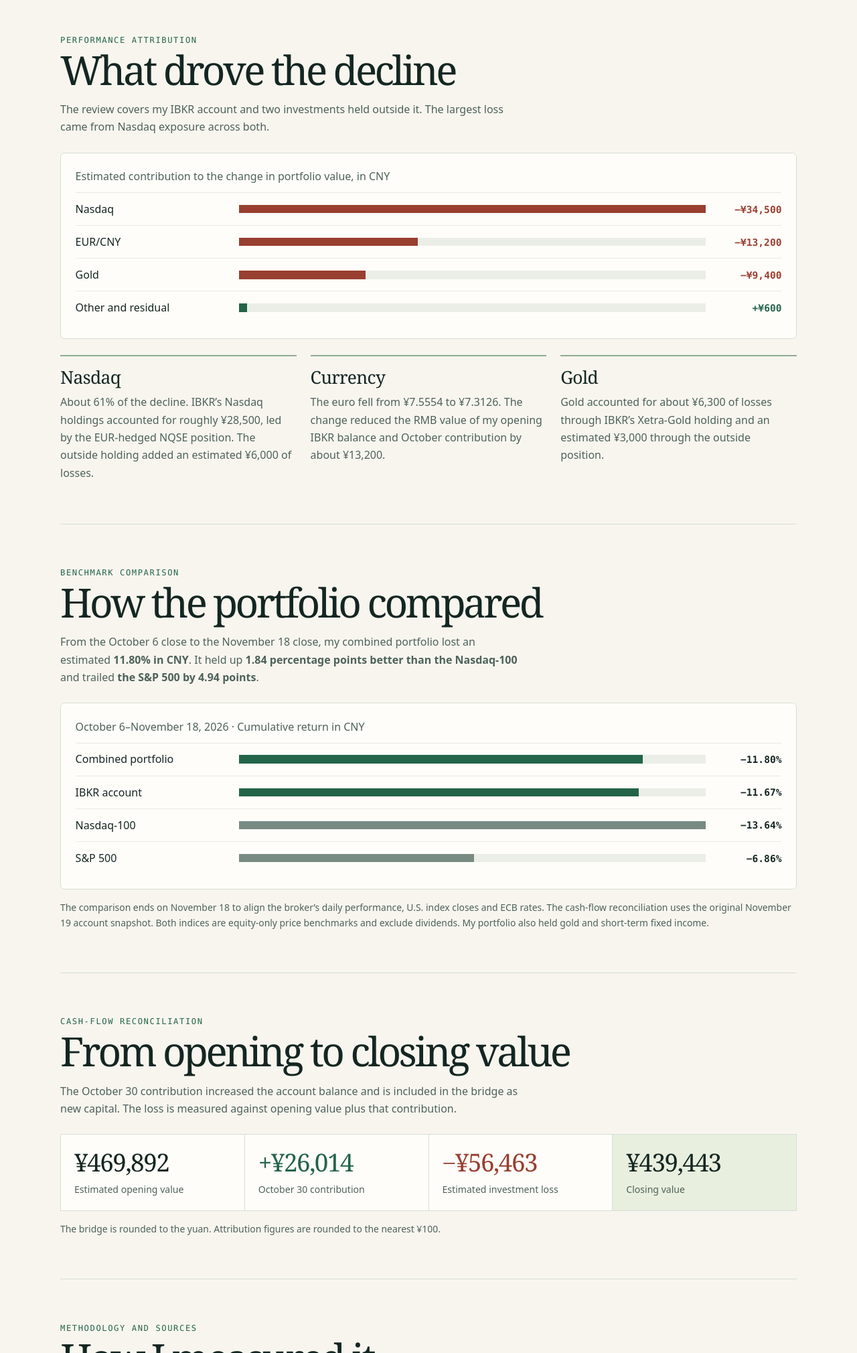
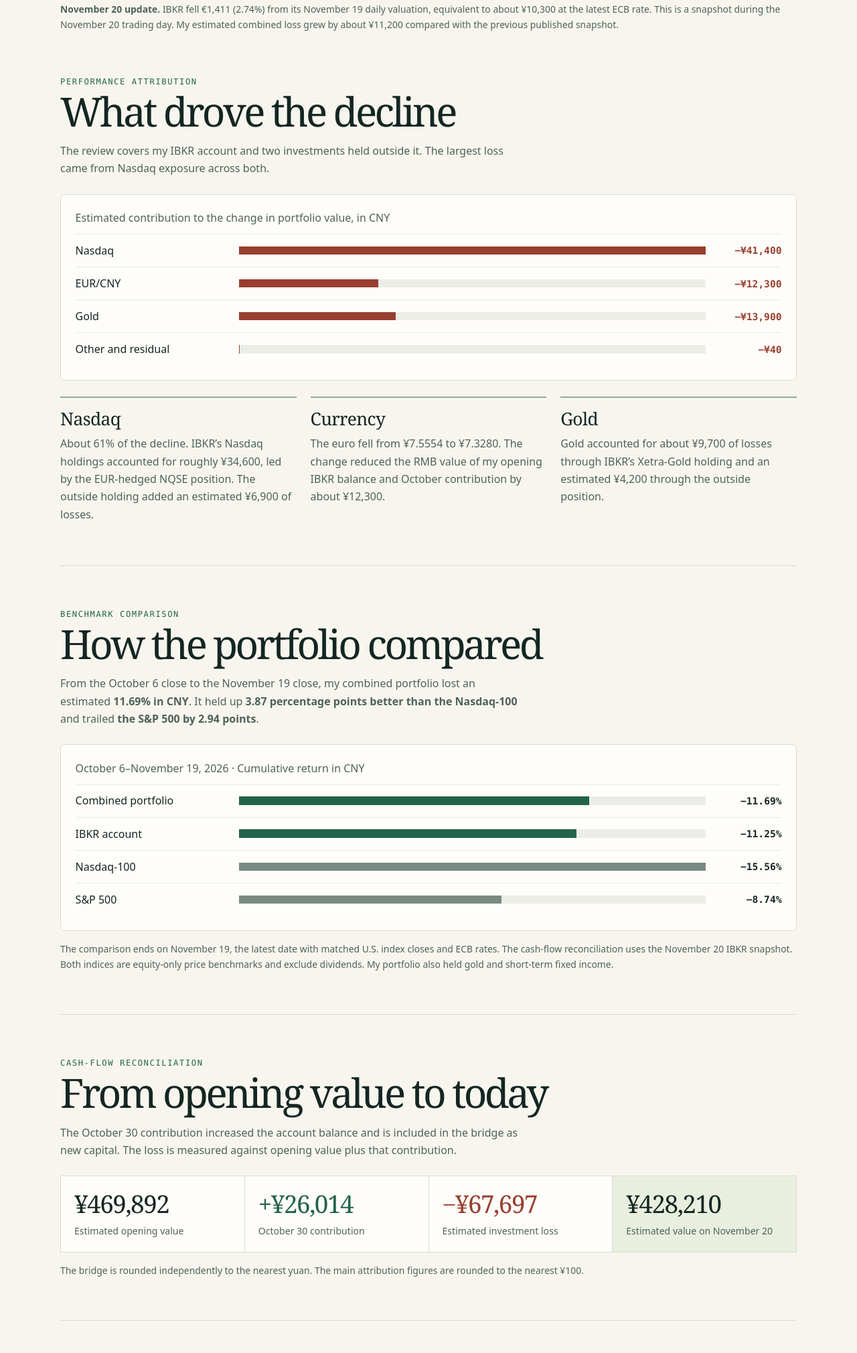
Before and after one commit to Charles-YYH/performance-report, a plain HTML site: page index.html in a window 1280 px wide. Shown: the part 780-2800 px from the top of the page at 67% size. Drawn offline with Linux system fonts and the light colour scheme.

Commit message:
Refresh portfolio drawdown for November 20

```diff
--- a/index.html
+++ b/index.html
@@ -3,7 +3,7 @@
 <head>
 <meta charset="utf-8">
 <meta name="viewport" content="width=device-width,initial-scale=1">
-<meta name="description" content="A personal portfolio drawdown review from 6 October to 19 November 2026, measured in Chinese yuan.">
+<meta name="description" content="A personal portfolio drawdown review from 6 October to 20 November 2026, measured in Chinese yuan.">
 <meta name="color-scheme" content="light">
 <title>Portfolio Performance Report · October–November 2026</title>
 <style>
@@ -56,7 +56,6 @@ section > .eyebrow { color: var(--green); }
 .bar-row { display: grid; grid-template-columns: minmax(8.6rem, 1fr) minmax(0, 3fr) 6.3rem; gap: .8rem; align-items: center; padding: .68rem 0; border-top: 1px solid #e6ebe4; }
 .bar-track { position: relative; height: .78rem; background: #ebeee7; }
 .bar-track i { display: block; width: var(--share); height: 100%; background: var(--rust); }
-.bar-track .positive { background: var(--green); }
 .benchmark .bar-track i { background: #788b82; }
 .benchmark .bar-track .portfolio { background: var(--green); }
 .bar-row strong { text-align: right; white-space: nowrap; font: 600 .91rem var(--mono); }
@@ -130,88 +129,89 @@ footer { padding: 1.5rem 0 2rem; color: var(--muted); font-size: .85rem; }
   </div>
   <div class="wrap hero-body">
     <div>
-      <p class="eyebrow"><time datetime="2026-10-06">06 Oct</time> — <time datetime="2026-11-19">19 Nov 2026</time></p>
+      <p class="eyebrow"><time datetime="2026-10-06">06 Oct</time> — <time datetime="2026-11-20">20 Nov 2026</time></p>
       <h1>Portfolio<br>performance report</h1>
-      <p class="hero-copy">I reviewed the decline from my IBKR year-to-date performance peak to understand what it cost in yuan. Nasdaq was the largest driver, followed by the weaker euro and a decline in gold.</p>
+      <p class="hero-copy">I reviewed the decline from my IBKR year-to-date performance peak to understand what it cost in yuan. Nasdaq was the largest driver, followed by gold and the weaker euro.</p>
     </div>
     <div class="hero-number">
       <div class="eyebrow">Estimated investment loss · CNY</div>
-      <strong class="display">−¥56,500</strong>
-      <p>11.4% of opening value plus contributions</p>
+      <strong class="display">−¥67,700</strong>
+      <p>13.7% of opening value plus contributions</p>
     </div>
   </div>
 </header>
 <main class="wrap">
   <div class="metrics" aria-label="Portfolio summary">
-    <div class="metric"><strong>¥439,400</strong><span>Closing investment value</span></div>
-    <div class="metric"><strong>−8.74%</strong><span>IBKR time-weighted return in EUR through 18 Nov</span></div>
-    <div class="metric"><strong>−3.21%</strong><span>EUR/CNY reference-rate change</span></div>
+    <div class="metric"><strong>¥428,200</strong><span>Latest estimated investment value</span></div>
+    <div class="metric"><strong>−11.00%</strong><span>IBKR time-weighted return in EUR through the 20 Nov snapshot</span></div>
+    <div class="metric"><strong>−3.01%</strong><span>EUR/CNY reference-rate change</span></div>
   </div>
+  <p class="note"><strong>November 20 update.</strong> IBKR fell €1,411 (2.74%) from its November 19 daily valuation, equivalent to about ¥10,300 at the latest ECB rate. This is a snapshot during the November 20 trading day. My estimated combined loss grew by about ¥11,200 compared with the previous published snapshot.</p>
   <section id="attribution" aria-labelledby="attribution-heading">
     <div class="eyebrow">Performance attribution</div>
     <h2 id="attribution-heading">What drove the decline</h2>
     <p class="lede">The review covers my IBKR account and two investments held outside it. The largest loss came from Nasdaq exposure across both.</p>
     <figure class="attribution">
       <figcaption>Estimated contribution to the change in portfolio value, in CNY</figcaption>
-      <div class="bar-row"><span>Nasdaq</span><span class="bar-track" aria-hidden="true"><i style="--share:100%"></i></span><strong class="loss">−¥34,500</strong></div>
-      <div class="bar-row"><span>EUR/CNY</span><span class="bar-track" aria-hidden="true"><i style="--share:38.3%"></i></span><strong class="loss">−¥13,200</strong></div>
-      <div class="bar-row"><span>Gold</span><span class="bar-track" aria-hidden="true"><i style="--share:27.1%"></i></span><strong class="loss">−¥9,400</strong></div>
-      <div class="bar-row"><span>Other and residual</span><span class="bar-track" aria-hidden="true"><i class="positive" style="--share:1.7%"></i></span><strong class="gain">+¥600</strong></div>
+      <div class="bar-row"><span>Nasdaq</span><span class="bar-track" aria-hidden="true"><i style="--share:100%"></i></span><strong class="loss">−¥41,400</strong></div>
+      <div class="bar-row"><span>EUR/CNY</span><span class="bar-track" aria-hidden="true"><i style="--share:29.8%"></i></span><strong class="loss">−¥12,300</strong></div>
+      <div class="bar-row"><span>Gold</span><span class="bar-track" aria-hidden="true"><i style="--share:33.6%"></i></span><strong class="loss">−¥13,900</strong></div>
+      <div class="bar-row"><span>Other and residual</span><span class="bar-track" aria-hidden="true"><i style="--share:.1%"></i></span><strong class="loss">−¥40</strong></div>
     </figure>
     <div class="columns">
       <article>
         <h3>Nasdaq</h3>
-        <p>About 61% of the decline. IBKR’s Nasdaq holdings accounted for roughly ¥28,500, led by the EUR-hedged NQSE position. The outside holding added an estimated ¥6,000 of losses.</p>
+        <p>About 61% of the decline. IBKR’s Nasdaq holdings accounted for roughly ¥34,600, led by the EUR-hedged NQSE position. The outside holding added an estimated ¥6,900 of losses.</p>
       </article>
       <article>
         <h3>Currency</h3>
-        <p>The euro fell from ¥7.5554 to ¥7.3126. The change reduced the RMB value of my opening IBKR balance and October contribution by about ¥13,200.</p>
+        <p>The euro fell from ¥7.5554 to ¥7.3280. The change reduced the RMB value of my opening IBKR balance and October contribution by about ¥12,300.</p>
       </article>
       <article>
         <h3>Gold</h3>
-        <p>Gold accounted for about ¥6,300 of losses through IBKR’s Xetra-Gold holding and an estimated ¥3,000 through the outside position.</p>
+        <p>Gold accounted for about ¥9,700 of losses through IBKR’s Xetra-Gold holding and an estimated ¥4,200 through the outside position.</p>
       </article>
     </div>
   </section>
   <section id="benchmarks" aria-labelledby="benchmarks-heading">
     <div class="eyebrow">Benchmark comparison</div>
     <h2 id="benchmarks-heading">How the portfolio compared</h2>
-    <p class="lede">From the October 6 close to the November 18 close, my combined portfolio lost an estimated <strong>11.80% in CNY</strong>. It held up <strong>1.84 percentage points better than the Nasdaq-100</strong> and trailed <strong>the S&amp;P 500 by 4.94 points</strong>.</p>
+    <p class="lede">From the October 6 close to the November 19 close, my combined portfolio lost an estimated <strong>11.69% in CNY</strong>. It held up <strong>3.87 percentage points better than the Nasdaq-100</strong> and trailed <strong>the S&amp;P 500 by 2.94 points</strong>.</p>
     <figure class="attribution benchmark">
-      <figcaption>October 6–November 18, 2026 · Cumulative return in CNY</figcaption>
-      <div class="bar-row"><span>Combined portfolio</span><span class="bar-track" aria-hidden="true"><i class="portfolio" style="--share:86.5%"></i></span><strong>−11.80%</strong></div>
-      <div class="bar-row"><span>IBKR account</span><span class="bar-track" aria-hidden="true"><i class="portfolio" style="--share:85.6%"></i></span><strong>−11.67%</strong></div>
-      <div class="bar-row"><span>Nasdaq-100</span><span class="bar-track" aria-hidden="true"><i style="--share:100%"></i></span><strong>−13.64%</strong></div>
-      <div class="bar-row"><span>S&amp;P 500</span><span class="bar-track" aria-hidden="true"><i style="--share:50.3%"></i></span><strong>−6.86%</strong></div>
+      <figcaption>October 6–November 19, 2026 · Cumulative return in CNY</figcaption>
+      <div class="bar-row"><span>Combined portfolio</span><span class="bar-track" aria-hidden="true"><i class="portfolio" style="--share:75.1%"></i></span><strong>−11.69%</strong></div>
+      <div class="bar-row"><span>IBKR account</span><span class="bar-track" aria-hidden="true"><i class="portfolio" style="--share:72.3%"></i></span><strong>−11.25%</strong></div>
+      <div class="bar-row"><span>Nasdaq-100</span><span class="bar-track" aria-hidden="true"><i style="--share:100%"></i></span><strong>−15.56%</strong></div>
+      <div class="bar-row"><span>S&amp;P 500</span><span class="bar-track" aria-hidden="true"><i style="--share:56.2%"></i></span><strong>−8.74%</strong></div>
     </figure>
-    <p class="note">The comparison ends on November 18 to align the broker’s daily performance, U.S. index closes and ECB rates. The cash-flow reconciliation uses the original November 19 account snapshot. Both indices are equity-only price benchmarks and exclude dividends. My portfolio also held gold and short-term fixed income.</p>
+    <p class="note">The comparison ends on November 19, the latest date with matched U.S. index closes and ECB rates. The cash-flow reconciliation uses the November 20 IBKR snapshot. Both indices are equity-only price benchmarks and exclude dividends. My portfolio also held gold and short-term fixed income.</p>
   </section>
   <section id="reconciliation" aria-labelledby="reconciliation-heading">
     <div class="eyebrow">Cash-flow reconciliation</div>
-    <h2 id="reconciliation-heading">From opening to closing value</h2>
+    <h2 id="reconciliation-heading">From opening value to today</h2>
     <p class="lede">The October 30 contribution increased the account balance and is included in the bridge as new capital. The loss is measured against opening value plus that contribution.</p>
     <div class="bridge" aria-label="Opening portfolio value plus new capital minus losses equals closing value">
       <div><strong>¥469,892</strong><span>Estimated opening value</span></div>
       <div><strong class="gain">+¥26,014</strong><span>October 30 contribution</span></div>
-      <div><strong class="loss">−¥56,463</strong><span>Estimated investment loss</span></div>
-      <div><strong>¥439,443</strong><span>Closing value</span></div>
+      <div><strong class="loss">−¥67,697</strong><span>Estimated investment loss</span></div>
+      <div><strong>¥428,210</strong><span>Estimated value on November 20</span></div>
     </div>
-    <p class="note">The bridge is rounded to the yuan. Attribution figures are rounded to the nearest ¥100.</p>
+    <p class="note">The bridge is rounded independently to the nearest yuan. The main attribution figures are rounded to the nearest ¥100.</p>
   </section>
   <section id="methodology" aria-labelledby="methodology-heading">
     <div class="eyebrow">Methodology and sources</div>
     <h2 id="methodology-heading">How I measured it</h2>
     <details open>
       <summary>IBKR balances, trades, and returns</summary>
-      <p>The opening and closing values came from IBKR’s October 6 close and the November 19 account snapshot used for the original review. The daily NAV and return series imply a €3,500 contribution on October 30. I used position sizes, historical prices and available executions to estimate the holding-level contributions.</p>
+      <p>The IBKR valuations came from the October 6 close and the latest November 20 account snapshot. The daily NAV and return series imply a €3,500 contribution on October 30. I used position sizes, historical prices and available executions to estimate the holding-level contributions.</p>
     </details>
     <details open>
       <summary>Currency translation</summary>
-      <p>I converted the opening balance, the contribution and the closing balance at their respective ECB reference rates. The latest reference rate available for this review was November 18. The EUR/CNY line measures the change in RMB value of the opening IBKR capital and the contribution. The other IBKR lines express the estimated EUR investment results in yuan at the ending rate.</p>
+      <p>I used ECB reference rates for the opening balance and contribution. For the November 20 snapshot and the daily change, I used the latest available reference rate from November 19. The EUR/CNY line measures the change in RMB value of the opening IBKR capital and the contribution. The other IBKR lines express the estimated EUR investment results in yuan at the ending rate.</p>
     </details>
     <details open>
       <summary>Outside investment estimates and scope</summary>
-      <p>I estimated the two outside holdings using QQQ and Xetra-Gold price changes through November 18, converted to CNY. The estimates assume both positions were held throughout the period with no cash flows. Actual fund returns may differ due to tracking, hedging, fees, or trade dates. The report covers investments only. Bank balances and other household assets are outside its scope.</p>
+      <p>I rolled forward the previously supplied outside holding values from the November 18 proxy marks using QQQ’s November 19 close and the November 20 Xetra-Gold mark, converted to CNY. The estimates assume both positions were held throughout the period with no cash flows. Actual fund returns may differ due to tracking, hedging, fees, or trade dates. The report covers investments only. Bank balances and other household assets are outside its scope.</p>
     </details>
     <details>
       <summary>Benchmark and portfolio return calculations</summary>
@@ -221,6 +221,7 @@ footer { padding: 1.5rem 0 2rem; color: var(--muted); font-size: .85rem; }
       <li><a href="https://www.ecb.europa.eu/stats/shared/pdf/eurofxref.pdf?9f6f9e9b5d98ef83660994fc1fcb22d8=">ECB · 6 Oct</a></li>
       <li><a href="https://www.ecb.europa.eu/stats/shared/pdf/eurofxref.pdf?e93c1d41ed5d08a215941b22e0b087cc=">ECB · 30 Oct</a></li>
       <li><a href="https://www.ecb.europa.eu/stats/shared/pdf/eurofxref.pdf?666ab079406294f020b60ce6813916c5=">ECB · 18 Nov</a></li>
+      <li><a href="https://www.ecb.europa.eu/stats/shared/pdf/eurofxref.pdf?2fb17ad5609af1f6a1662b9ac54a1283=">ECB · 19 Nov</a></li>
       <li><a href="https://www.ishares.com/uk/individual/en/products/304353/ishares-nasdaq-100-ucits-etf">iShares · NQSE</a></li>
       <li><a href="https://www.xetra-gold.com/en/investing-in-gold/">Deutsche Börse · Xetra-Gold</a></li>
       <li><a href="https://indexes.nasdaqomx.com/Index/Overview/NDX">Nasdaq · Nasdaq-100</a></li>
@@ -228,6 +229,6 @@ footer { padding: 1.5rem 0 2rem; color: var(--muted); font-size: .85rem; }
     </ul>
   </section>
 </main>
-<footer class="wrap">Reporting currency CNY · Prepared 19 November 2026</footer>
+<footer class="wrap">Reporting currency CNY · Updated 20 November 2026</footer>
 </body>
 </html>
```
